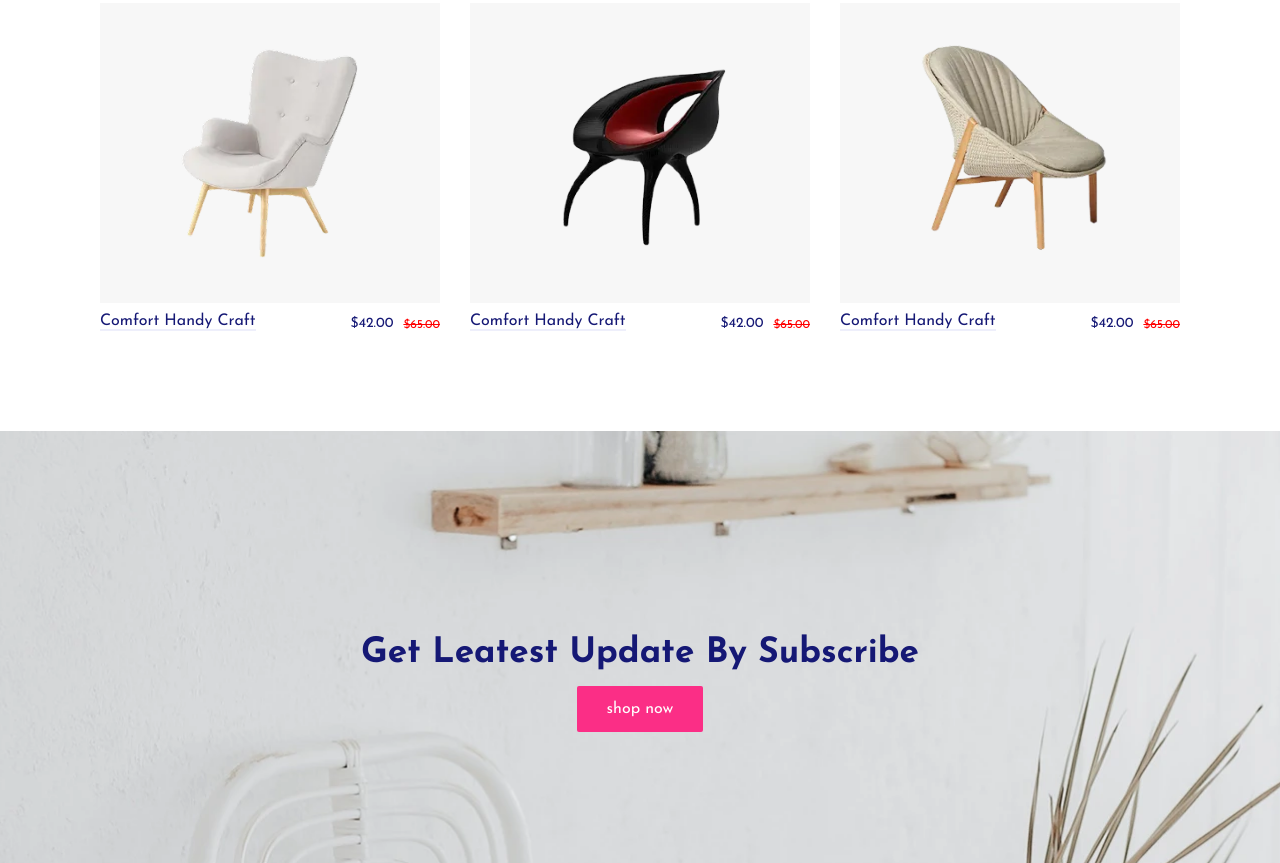
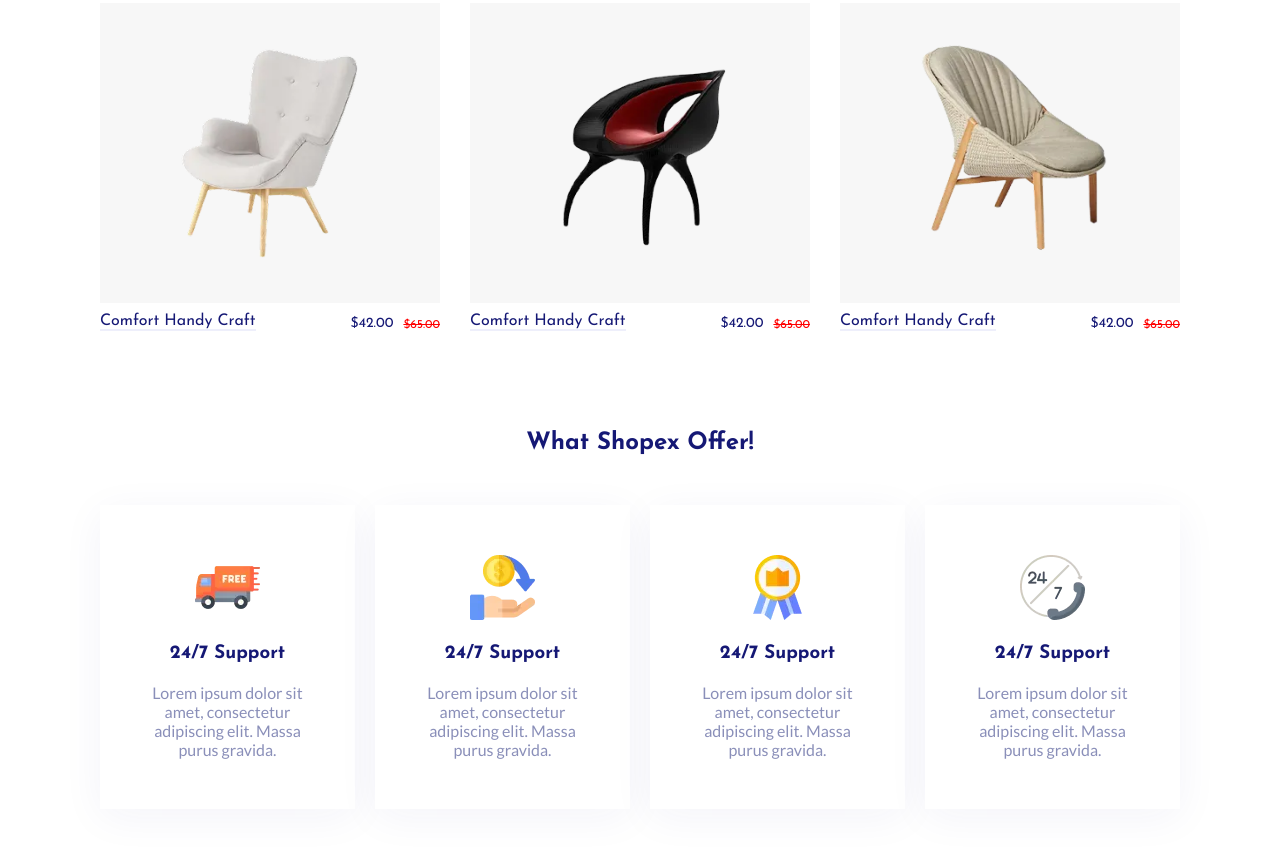
Before and after one commit to TasneemJarrar/hekto, a plain HTML site: page index.html in a window 1280 px wide. Shown: the part 1937-2800 px from the top of the page. Drawn offline with Linux system fonts and the light colour scheme.

Commit message:
services section creation

```diff
--- a/assets/main.css
+++ b/assets/main.css
@@ -12,6 +12,9 @@ body{
 }
 .list a{
   color: var(--mainfontcolor);
+}
+.list .active{
+  color: var(--primarycolor);
 }
 .list a:hover{
   color: var(--primarycolor);
@@ -72,7 +75,6 @@ body{
   align-items: flex-start;
   flex-wrap: wrap;
   flex: 1 0 90%;
-
 }
 .hero .text-content h1{
   font-weight: 400;
@@ -297,6 +299,23 @@ body{
   font-size: 12px;
 }
 /* leatest products end */
+/* services start */
+.services{
+  padding-bottom:100px ;
+}
+.services h2{
+  padding-bottom: 50px;
+}
+.service{
+  flex: 1 0 250px;
+  padding: 50px;
+  background-color: #FFF;
+  box-shadow: 0px 8px 40px 0px rgba(49, 32, 138, 0.05);
+}
+.service p{
+  font-family: "Lato", sans-serif;
+}
+/* services end */
 /* newslater start */
 .newslater{
   background: url("./img/public/newslater-bg.webp");
--- a/index.html
+++ b/index.html
@@ -578,6 +578,55 @@
         </div>
       </section>
 
+      <section class="services">
+        <div class="container">
+          <h2 class="text-dark-blue text-center">What Shopex Offer!</h2>
+          <div class="row gap-20">
+
+            <div class="service text-center">
+              <div class="service-img pad-b-20">
+                <img src="./assets/img/public/free-delivery.webp" alt="free delivery">
+              </div>
+              <div class="service-info">
+                <h3 class="text-dark-blue pad-b-20">24/7 Support</h3>
+                <p class="text-Periwinkle">Lorem ipsum dolor sit amet, consectetur adipiscing elit. Massa purus gravida.</p>
+              </div>
+            </div>
+
+            <div class="service text-center">
+              <div class="service-img pad-b-20">
+                <img src="./assets/img/public/cashback.webp" alt="free delivery">
+              </div>
+              <div class="service-info">
+                <h3 class="text-dark-blue pad-b-20">24/7 Support</h3>
+                <p class="text-Periwinkle">Lorem ipsum dolor sit amet, consectetur adipiscing elit. Massa purus gravida.</p>
+              </div>
+            </div>
+
+            <div class="service text-center">
+              <div class="service-img pad-b-20">
+                <img src="./assets/img/public/premium-quality.webp" alt="free delivery">
+              </div>
+              <div class="service-info">
+                <h3 class="text-dark-blue pad-b-20">24/7 Support</h3>
+                <p class="text-Periwinkle">Lorem ipsum dolor sit amet, consectetur adipiscing elit. Massa purus gravida.</p>
+              </div>
+            </div>
+
+            <div class="service text-center">
+              <div class="service-img pad-b-20">
+                <img src="./assets/img/public/24-hours-support.webp" alt="free delivery">
+              </div>
+              <div class="service-info">
+                <h3 class="text-dark-blue pad-b-20">24/7 Support</h3>
+                <p class="text-Periwinkle">Lorem ipsum dolor sit amet, consectetur adipiscing elit. Massa purus gravida.</p>
+              </div>
+            </div>
+
+          </div>
+        </div>
+      </section>
+
       <section class="newslater">
         <div class="contianer">
           <h2 class="text-dark-blue">Get Leatest Update By Subscribe</h2>
```
Also changed, not shown: assets/img/public/24-hours-support.webp (added), assets/img/public/cashback.webp (added), assets/img/public/free-delivery.webp (added), assets/img/public/premium-quality.webp (added).
